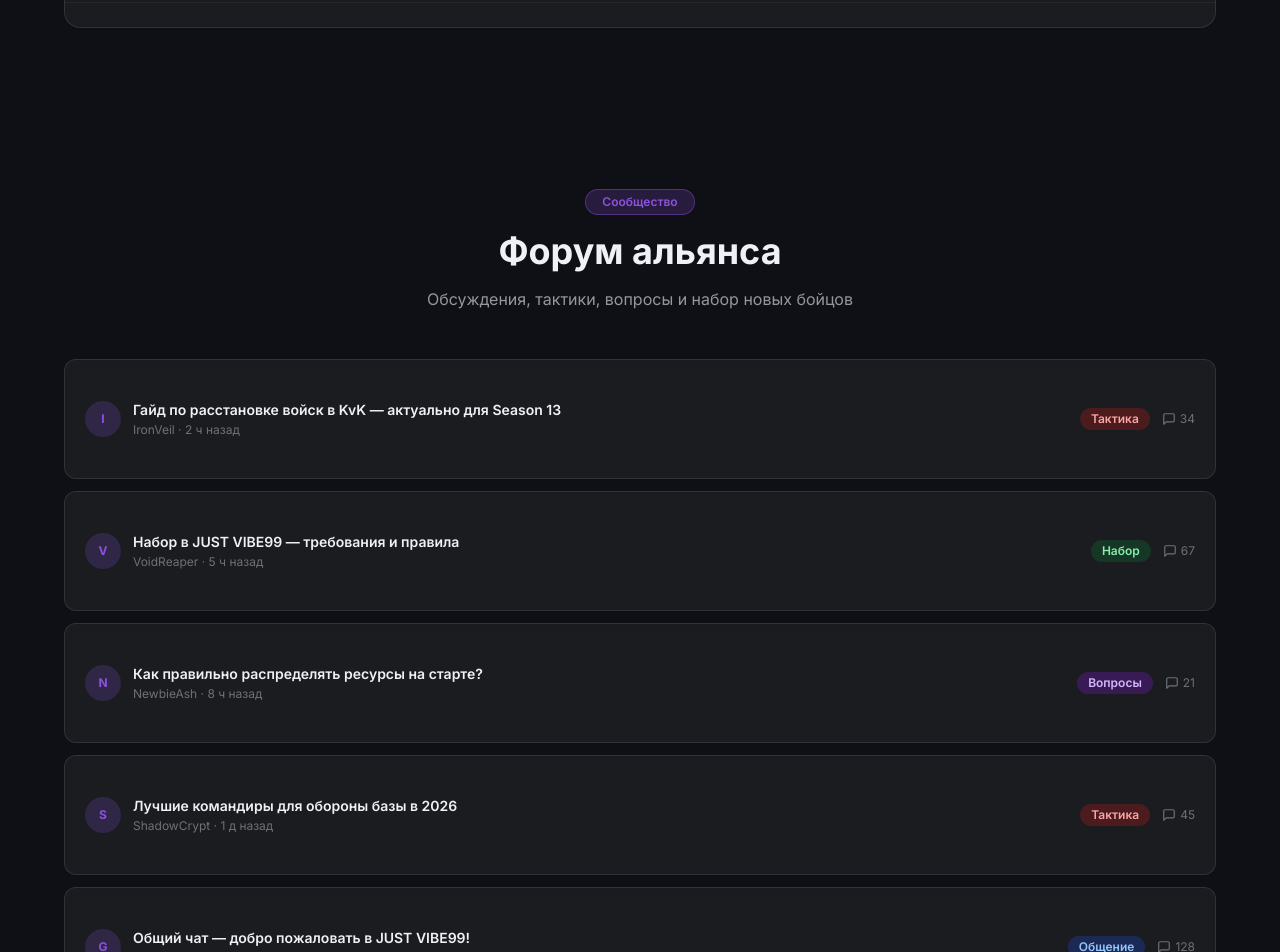
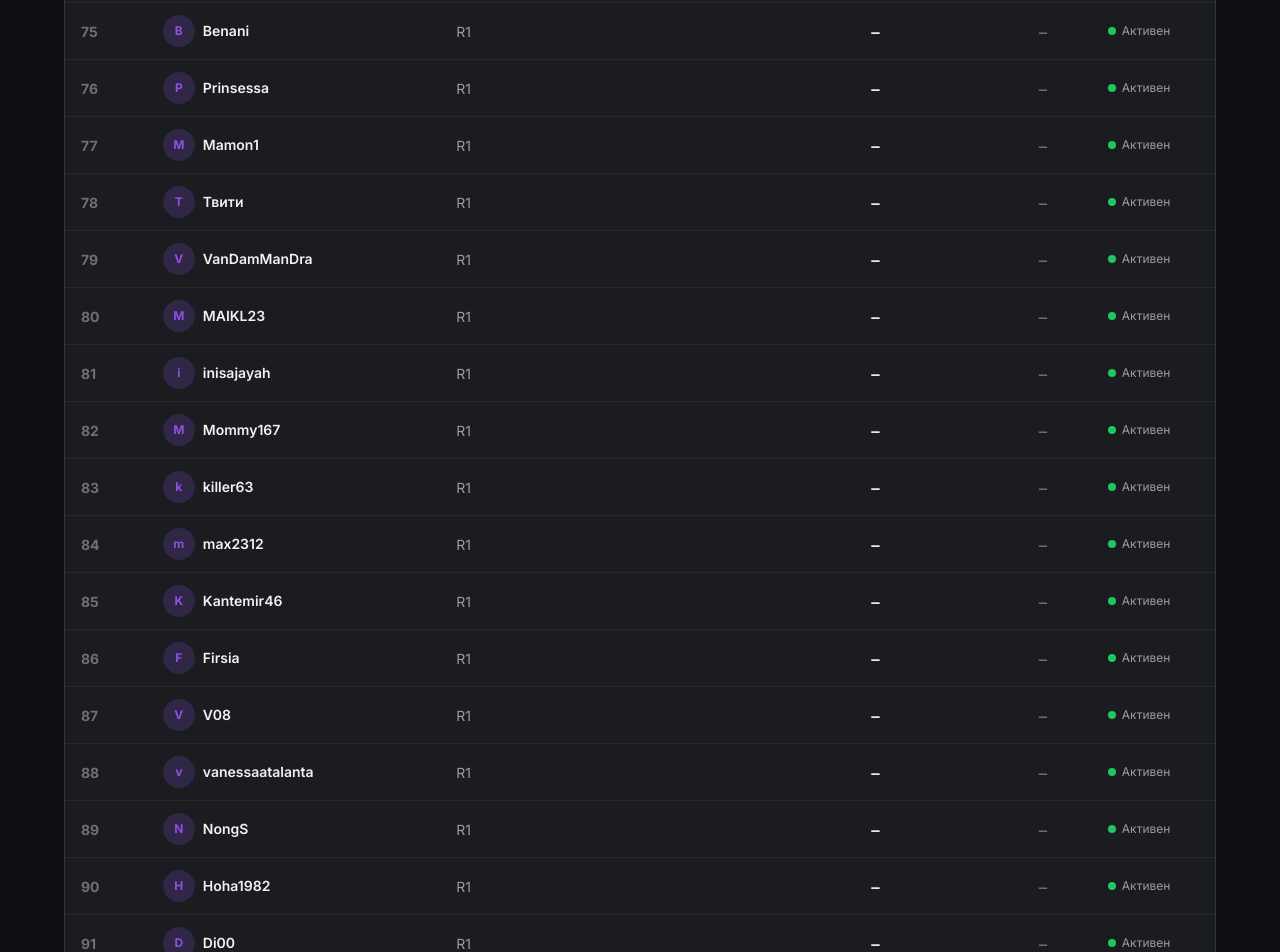
Before and after one commit to pr-poehali-dev/project-redesign-ui, a React (Vite) app: page / in a window 1280 px wide. Shown: the part 6860-7812 px from the top of the page. Built offline with nearby package versions, Linux system fonts and the light colour scheme.

Commit message:
feat: добавлены игроки р1

```diff
--- a/src/pages/Index.tsx
+++ b/src/pages/Index.tsx
@@ -239,6 +239,23 @@ const players: PlayerRow[] = [
   { rank: 72, name: "алеха1234567", role: "R2", power: "—", kills: "—", status: "Активен" },
   { rank: 73, name: "EVErmak", role: "R2", power: "—", kills: "—", status: "Активен" },
   { rank: 74, name: "Миха24", role: "R2", power: "—", kills: "—", status: "Активен" },
+  { rank: 75, name: "Benani", role: "R1", power: "—", kills: "—", status: "Активен" },
+  { rank: 76, name: "Prinsessa", role: "R1", power: "—", kills: "—", status: "Активен" },
+  { rank: 77, name: "Mamon1", role: "R1", power: "—", kills: "—", status: "Активен" },
+  { rank: 78, name: "Твити", role: "R1", power: "—", kills: "—", status: "Активен" },
+  { rank: 79, name: "VanDamManDra", role: "R1", power: "—", kills: "—", status: "Активен" },
+  { rank: 80, name: "MAIKL23", role: "R1", power: "—", kills: "—", status: "Активен" },
+  { rank: 81, name: "inisajayah", role: "R1", power: "—", kills: "—", status: "Активен" },
+  { rank: 82, name: "Mommy167", role: "R1", power: "—", kills: "—", status: "Активен" },
+  { rank: 83, name: "killer63", role: "R1", power: "—", kills: "—", status: "Активен" },
+  { rank: 84, name: "max2312", role: "R1", power: "—", kills: "—", status: "Активен" },
+  { rank: 85, name: "Kantemir46", role: "R1", power: "—", kills: "—", status: "Активен" },
+  { rank: 86, name: "Firsia", role: "R1", power: "—", kills: "—", status: "Активен" },
+  { rank: 87, name: "V08", role: "R1", power: "—", kills: "—", status: "Активен" },
+  { rank: 88, name: "vanessaatalanta", role: "R1", power: "—", kills: "—", status: "Активен" },
+  { rank: 89, name: "NongS", role: "R1", power: "—", kills: "—", status: "Активен" },
+  { rank: 90, name: "Hoha1982", role: "R1", power: "—", kills: "—", status: "Активен" },
+  { rank: 91, name: "Di00", role: "R1", power: "—", kills: "—", status: "Активен" },
 ]
 
 const forumThreads: ForumThread[] = [
```
